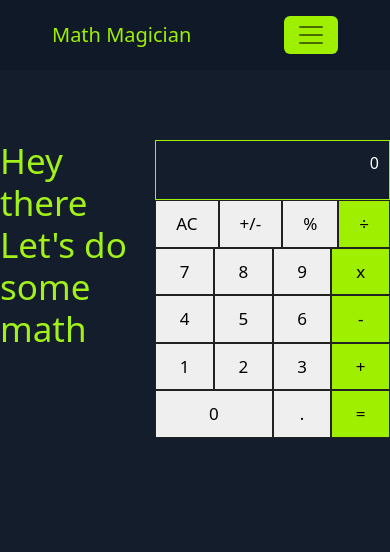
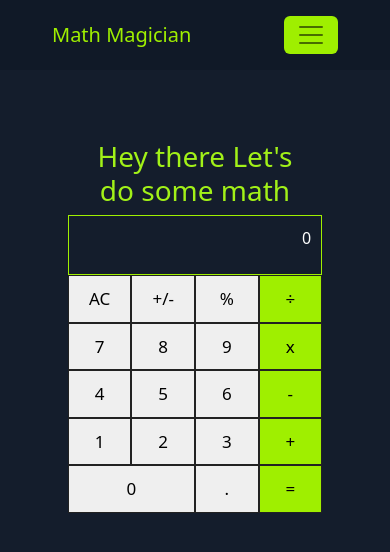
Before and after one commit to CakeInTech/Math-cal, a React (Create React App) app: page /calculator in a window 390 px wide. Shown: the top 552 px of the page. Built offline with nearby package versions, Linux system fonts and the light colour scheme; a web font is replaced by a local one.

Commit message:
Make the site responsive

```diff
--- a/src/components/Calculator.css
+++ b/src/components/Calculator.css
@@ -11,6 +11,20 @@
   /* align-items: center; */
   padding-top: 70px;
   justify-content: space-around;
+}
+
+@media (max-width: 900px) {
+  .main {
+    display: flex;
+    flex-direction: column;
+    align-items: center;
+    width: 100%;
+  }
+
+  .main h1 {
+    font-size: 28px;
+    text-align: center;
+  }
 }
 
 .min-Calculator {
--- a/src/components/Pages/page.css
+++ b/src/components/Pages/page.css
@@ -69,6 +69,7 @@ p {
   padding: 5% 15%;
   background-color: #141d2c;
   border: none;
+  overflow-y: hidden;
 }
 
 .banner {
```
Also changed, not shown: 1 other file (tests, documents, lock files or other folders).
